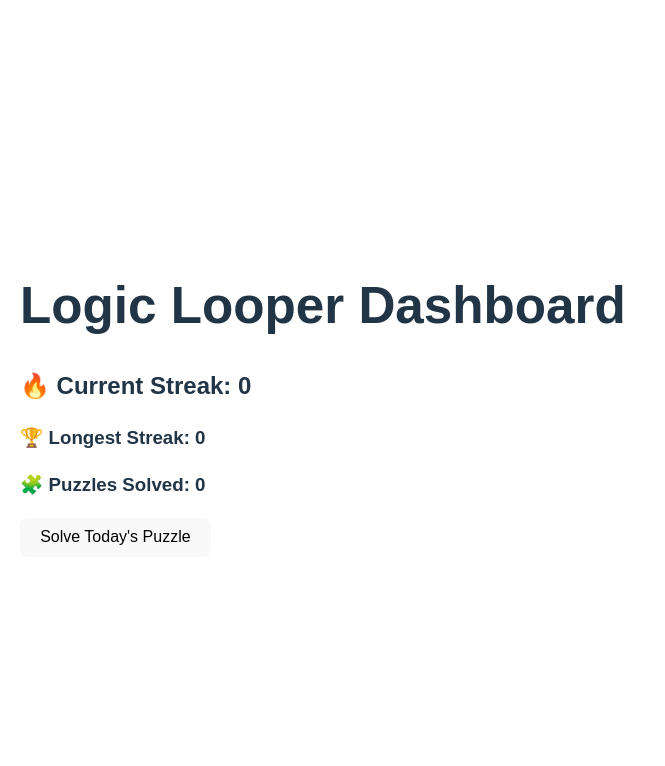
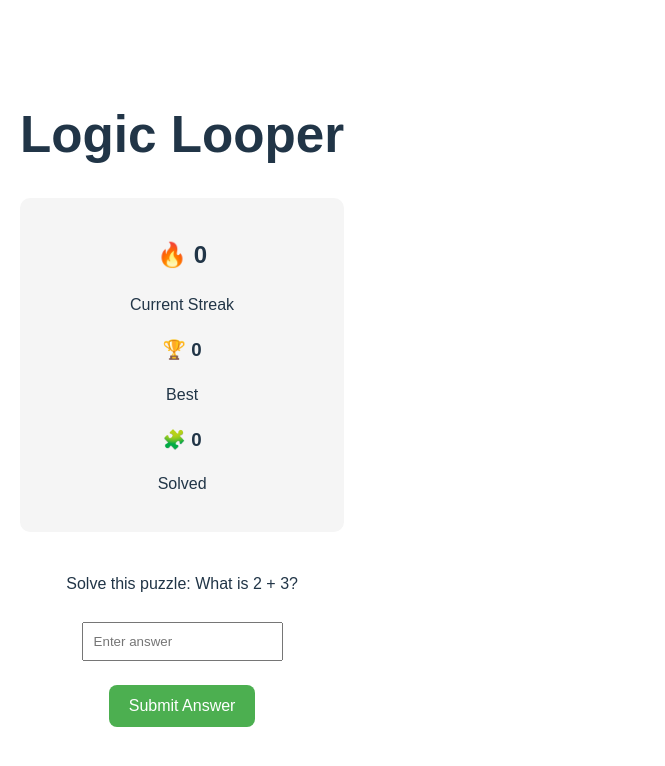
Before and after one commit to kaif9756/bluestock-capstone-project, a React (Vite) app: page / in a window 1280 px wide. Shown: the top 766 px of the page, without its empty margins (0-665 px from the left). Built offline with nearby package versions, Linux system fonts and the light colour scheme.

Commit message:
Added daily streak reset logic

```diff
--- a/src/App.jsx
+++ b/src/App.jsx
@@ -9,7 +9,10 @@ function App() {
   const [lastSolvedDate, setLastSolvedDate] = useState(null);
   const [canSolveToday, setCanSolveToday] = useState(true);
 
-  // Load saved data
+  const [answer, setAnswer] = useState("");
+  const correctAnswer = "5";
+
+  // Load data
   useEffect(() => {
     const storedStreak = Number(localStorage.getItem("streak"));
     const storedLongest = Number(localStorage.getItem("longestStreak"));
@@ -83,17 +86,75 @@ function App() {
   };
 
   return (
-    <div style={{ padding: "20px", fontFamily: "Arial" }}>
-      <h1>Logic Looper Dashboard</h1>
+    <div
+      style={{
+        maxWidth: "400px",
+        margin: "auto",
+        padding: "20px",
+        textAlign: "center",
+        fontFamily: "Arial",
+      }}
+    >
+      <h1>Logic Looper</h1>
 
-      <h2>🔥 Current Streak: {streak}</h2>
-      <h3>🏆 Longest Streak: {longestStreak}</h3>
-      <h3>🧩 Puzzles Solved: {puzzlesSolved}</h3>
+      <div
+        style={{
+          background: "#f5f5f5",
+          padding: "20px",
+          borderRadius: "10px",
+        }}
+      >
+        <h2>🔥 {streak}</h2>
+        <p>Current Streak</p>
+
+        <h3>🏆 {longestStreak}</h3>
+        <p>Best</p>
+
+        <h3>🧩 {puzzlesSolved}</h3>
+        <p>Solved</p>
+      </div>
+
+      <br />
 
       {canSolveToday ? (
-        <button onClick={updateStreak}>Solve Today's Puzzle</button>
+        <>
+          <p>Solve this puzzle: What is 2 + 3?</p>
+
+          <input
+            type="text"
+            placeholder="Enter answer"
+            value={answer}
+            onChange={(e) => setAnswer(e.target.value)}
+            style={{ padding: "10px", marginTop: "10px" }}
+          />
+
+          <br />
+          <br />
+
+          <button
+            onClick={() => {
+              if (answer === correctAnswer) {
+                updateStreak();
+                alert("Correct Answer!");
+                setAnswer("");
+              } else {
+                alert("Wrong Answer!");
+              }
+            }}
+            style={{
+              padding: "12px 20px",
+              borderRadius: "8px",
+              border: "none",
+              background: "#4CAF50",
+              color: "white",
+              fontSize: "16px",
+            }}
+          >
+            Submit Answer
+          </button>
+        </>
       ) : (
-        <p>✅ You already solved today's puzzle</p>
+        <p>✅ Come back tomorrow!</p>
       )}
     </div>
   );
```
